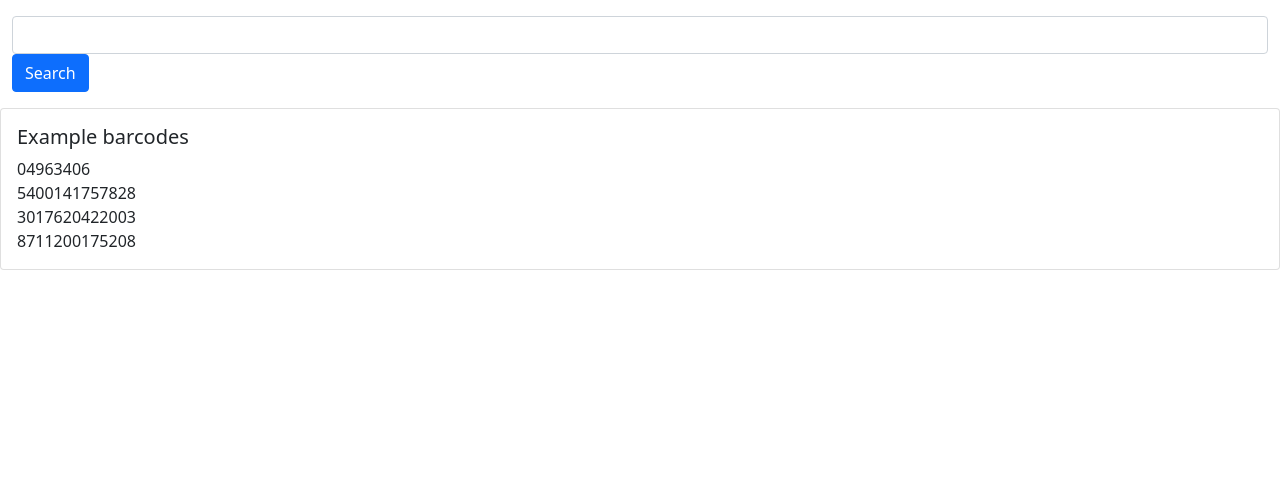
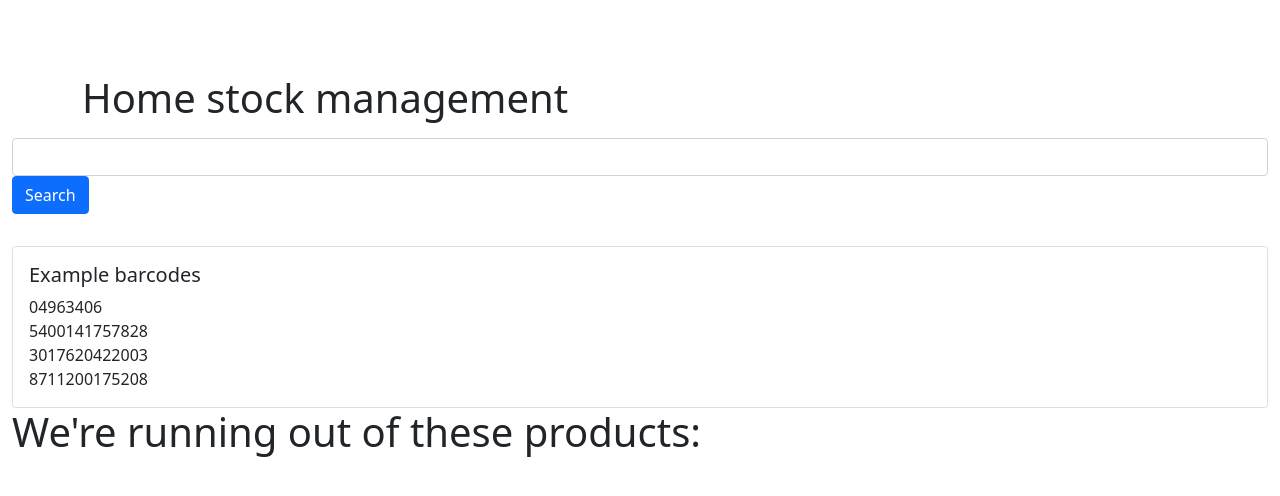
Before and after one commit to rubsie/ServerSidePWA, a React (Create React App) app: page / in a window 1280 px wide. Shown: the top 496 px of the page. Built offline with nearby package versions, Linux system fonts and the light colour scheme.

Commit message:
manage stock levels, create shoppinglist for products low in stock add messagecontext

```diff
--- a/package.json
+++ b/package.json
@@ -51,5 +51,8 @@
       "last 1 firefox version",
       "last 1 safari version"
     ]
+  },
+  "devDependencies": {
+    "react-icons": "^4.3.1"
   }
 }
--- a/src/App.js
+++ b/src/App.js
@@ -10,28 +10,31 @@ import {BarcodeHandler} from "./components/BarcodeHandler";
 import {ProductProvider} from "./contexts/productscontext";
 import {Examples} from "./components/ExampleBarcodes";
 import {ProductModal} from "./components/Modal";
+import {ShoppingList} from "./components/ShoppingList";
+import {MessageProvider} from "./contexts/messagecontext";
+import {Message} from "./components/Message";
 
 
 function App() {
-    return (
+    return (<MessageProvider>
             <ProductProvider>
+                <Message/>
+                <Container>
+                    <div className="h1">Home stock management</div>
+                </Container>
                 <Container fluid className="mt-3 mb-3">
-                {/*<Row><h1 className="mt-2">Voorbeeld PWA</h1></Row>
-                <Row><p className="">versie 1.0</p></Row>
-                <Row><h5>Skip Waiting</h5></Row>
-                <ButtonRow>
-                    <Col>
-                        <Button onClick={skipWaiting}>skip waiting</Button>
-                    </Col>
-                </ButtonRow>*/}
-                <Row><BarcodeHandler/></Row>
-                <Row>
+                    <BarcodeHandler/>
+                </Container>
+                <Container fluid className="mt-3 mb-3">
                     <ProductList/>
-                </Row>
                 </Container>
                 <ProductModal/>
+                <Container fluid className="mt-3 mb-3">
                     <Examples/>
+                    <ShoppingList/>
+                </Container>
             </ProductProvider>
+        </MessageProvider>
     );
 }
 
--- a/src/components/BarcodeHandler.js
+++ b/src/components/BarcodeHandler.js
@@ -4,11 +4,11 @@ import {useShownProductsContext} from "../contexts/productscontext";
 
 export function BarcodeHandler() {
     const [input, setInput] = useState();
-    const {addProduct} = useShownProductsContext();
+    const {fetchProduct} = useShownProductsContext();
 
     const handleSubmit = (event) => {
         event.preventDefault();
-        addProduct(input);
+        fetchProduct(input);
     }
 
     return <>
--- a/src/components/ManageStock.js
+++ b/src/components/ManageStock.js
@@ -1,5 +1,5 @@
 import React from "react";
-import {Button} from "react-bootstrap";
+import {Button, Col} from "react-bootstrap";
 import {fromLocalStorage, toLocalStorage} from "../utilities/localstorage";
 import {useShownProductsContext} from "../contexts/productscontext";
 
@@ -9,20 +9,18 @@ export function ManageStock(props) {
 
     function changeStockCount(barcode, number) {
         let productInfo = fromLocalStorage(product.code);
-        if (productInfo.in_stock === 0 && number <0) {
-            console.log("cannot have negative stock quantity")
-        }
-        else if (productInfo.in_stock >= 0) {
+        if (productInfo.in_stock === 0 && number < 0) {
+            alert("cannot have negative stock quantity")
+        } else if (productInfo.in_stock >= 0) {
             productInfo.in_stock += number;
             toLocalStorage(barcode, productInfo);
             setIsStockDirty(!isStockDirty);
         }
-
     }
 
     return <>
-        <Button onClick={() => changeStockCount(product.code, -1)}>-</Button>
-        {product.in_stock}
-        <Button onClick={() => changeStockCount(product.code, +1)}>+</Button>
+        <Col className={"mb-2"}><Button onClick={() => changeStockCount(product.code, -1)}>-</Button></Col>
+        <Col className={"mb-8"} key={product.code}><Button variant="dark">In Stock: {product.in_stock}</Button></Col>
+        <Col className={"mb-2"}><Button onClick={() => changeStockCount(product.code, +1)}>+</Button></Col>
     </>
 }
--- /dev/null
+++ b/src/components/Message.js
@@ -0,0 +1,29 @@
+import React, {useCallback} from "react";
+import {useMessageContext} from "../contexts/messagecontext";
+import {FiAlertTriangle} from 'react-icons/fi';
+import {MdSync} from 'react-icons/md';
+import {Alert} from "react-bootstrap";
+
+export function Message() {
+    const {message, clearAllMessages, error, isLoading} = useMessageContext();
+
+    console.log("render Message", {message});
+
+    const getNoteColor = useCallback(() => {
+        if (error) return `danger`;
+        if (isLoading || message) return 'primary';
+        return "";
+    }, [error, isLoading, message]);
+
+    const getMessageToShow = useCallback(() => {
+        if (error) return <span><FiAlertTriangle className="icons-message-class-name"/> {error}</span>;
+        if (isLoading) return <span><MdSync className="icons-message-class-name"/></span>;
+        return message || <span>&nbsp;</span>;
+    }, [error, isLoading, message]);
+
+    return <Alert variant={getNoteColor()}
+                  onClick={() => clearAllMessages()}>
+        {getMessageToShow()}
+    </Alert>
+
+}
--- a/src/components/Modal.js
+++ b/src/components/Modal.js
@@ -1,11 +1,10 @@
 import React, {useState} from "react";
-import {Modal, Button} from "react-bootstrap";
+import {Modal, Button, Card, Row, Image, Form} from "react-bootstrap";
 import {useShownProductsContext} from "../contexts/productscontext";
 import {toLocalStorage} from "../utilities/localstorage";
-import {ProductCard} from "./ProductCard";
 
-export function ProductModal(props) {
-    const {shownProducts, setShownProducts, showNewProductModal, setShowNewProductModal, newProduct} = useShownProductsContext();
+export function ProductModal() {
+    const {shownProducts, setShownProducts, showNewProductModal, setShowNewProductModal, newProduct, setNewProduct, setIsStockDirty} = useShownProductsContext();
 
     const handleClose = () => {
         setShowNewProductModal(false);
@@ -14,9 +13,9 @@ export function ProductModal(props) {
     const handleSave = (e, product) => {
         e.preventDefault();
         toLocalStorage(product.code, product);
-        setShownProducts(shownProducts => [...shownProducts, product].sort((a, b) => Number(a) - Number(b)));
-        setShowNewProductModal(false)
-
+        setShownProducts(shownProducts => [...shownProducts, product]);
+        setShowNewProductModal(false);
+        setIsStockDirty(true);
     }
 
     return <Modal show={showNewProductModal} onHide={handleClose}>
@@ -24,7 +23,20 @@ export function ProductModal(props) {
             <Modal.Title>Scanned product</Modal.Title>
         </Modal.Header>
         <Modal.Body>Here's the information from the product matching your barcode:
-            <ProductCard product={newProduct}/>
+            <Card className={"h-100"}>
+            <Card.Body>
+                <Card.Title>{newProduct.product_name}</Card.Title>
+                <Row>
+                    <Image src={newProduct.image}/></Row>
+                <Row>Enter stock quantity:
+                    <Form.Control type="number" value={newProduct.in_stock} onChange={e => setNewProduct({...newProduct, in_stock: parseInt(e.target.value)})}/>
+                </Row>
+                <Row>Enter minimal stock level
+                    <Form.Control type="number" value={newProduct.min_stock_level} onChange={e => setNewProduct({...newProduct, min_stock_level: parseInt(e.target.value)})}/>
+                </Row>
+                <Card.Footer>{newProduct.serving_size}</Card.Footer>
+            </Card.Body>
+        </Card>
         </Modal.Body>
         <Modal.Footer>
             <Button variant="secondary" onClick={handleClose}>
--- /dev/null
+++ b/src/components/ShoppingList.js
@@ -0,0 +1,10 @@
+import {useShownProductsContext} from "../contexts/productscontext";
+import React from "react";
+
+export function ShoppingList(){
+    const {shownProducts} = useShownProductsContext();
+
+    return <><div className="h1">We're running out of these products:</div>
+        {shownProducts.filter(product => product.in_stock<product.min_stock_level).map(productToBuy => <li>{productToBuy.product_name}</li>)}
+    </>
+}
--- /dev/null
+++ b/src/contexts/messagecontext.js
@@ -0,0 +1,30 @@
+import React, {createContext, useCallback, useContext, useMemo, useState} from 'react';
+
+const MessageContext = createContext();
+
+
+export function MessageProvider(props) {
+    const [message, setMessage] = useState();
+    const [error, setError] = useState();
+    const [isLoading, setIsLoading] = useState(false);
+
+    //clear message and error
+    const clearAllMessages = useCallback(() => {
+        console.log("clearAllMessages");
+        setMessage();
+        setError();
+    }, [setMessage, setError]);
+
+    const api = useMemo(() => ({
+            message, setMessage, error, setError, isLoading, setIsLoading, clearAllMessages
+        }), [message, setMessage, error, setError, isLoading, setIsLoading, clearAllMessages]
+    );
+
+    return (
+        <MessageContext.Provider value={api}>
+            {props.children}
+        </MessageContext.Provider>
+    )
+}
+
+export const useMessageContext = () => useContext(MessageContext);
--- a/src/utilities/fetch.js
+++ /dev/null
@@ -1,26 +0,0 @@
-function getImage(data) {
-    if (!data.product.image_front_small_url) return "https://via.placeholder.com/200";
-    else return data.product.image_front_small_url// ;
-}
-
-export async function fetchOneBarcode(barcode) {
-    //fetch data for 1 barcode
-    const response = await fetch(`https://world.openfoodfacts.org/api/v2/product/${barcode}`);
-    const data = await response.json();
-    console.log(`---received data for ${barcode} with data: `, {data})
-    //returned object when barcode not found
-    if (data.status == 0) {
-        return {
-            code: String(data.code),
-            status: data.status,
-            status_verbose: data.status_verbose
-        }
-    } else return {
-        code: String(data.code),
-        product_name: data.product.product_name,
-        serving_size: data.product.serving_size,
-        image: getImage(data),
-        in_stock: 1,
-        min_stock_level: 1
-    }
-}
```
Also changed, not shown: src/components/ProductCard.js (+9 -3 lines), src/contexts/productscontext.js (+45 -8 lines), 1 other file (tests, documents, lock files or other folders). Lines whose indentation alone changed are shown as unchanged.
